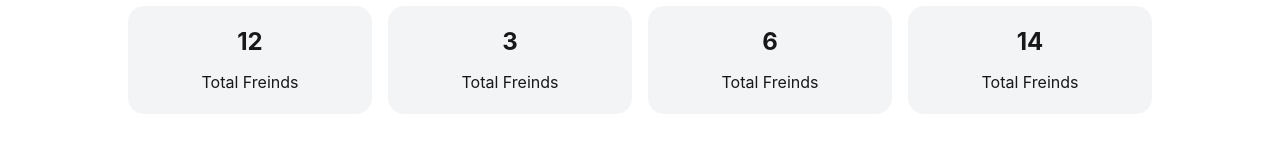
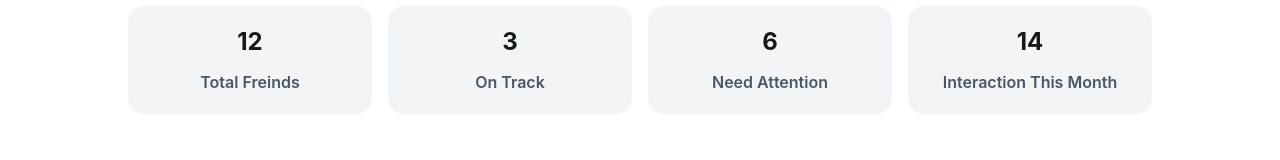
Before and after one commit to Symun-Hossain-Shifat/Assingment-seven-repository, a React (Vite) app: page / in a window 1280 px wide. Shown: the part 359-519 px from the top of the page. Built offline with nearby package versions, Linux system fonts and the light colour scheme.

Commit message:
Some Text Edit

```diff
--- a/src/Home.jsx
+++ b/src/Home.jsx
@@ -17,19 +17,19 @@ function HomePage() {
         <div className='grid grid-cols-1 md:grid-cols-4 gap-4 my-5'>
             <div className='bg-gray-100 rounded-2xl py-5 text-center items-center space-y-3 '>
                 <h2 className='font-bold text-2xl'>{Datas.length}</h2>
-                <p>Total Freinds</p>
+                <p className='font-semibold text-gray-600'>Total Freinds</p>
                 </div>
             <div className='bg-gray-100 rounded-2xl py-5 text-center items-center space-y-3 '>
                   <h2 className='font-bold text-2xl'>3</h2>
-                 <p>Total Freinds</p>
+                 <p  className='font-semibold text-gray-600'>On Track</p>
                 </div>
             <div className='bg-gray-100 rounded-2xl py-5 text-center items-center space-y-3  '>
                 <h2 className='font-bold text-2xl'>6</h2>
-                <p>Total Freinds</p>
+                <p  className='font-semibold text-gray-600'>Need Attention</p>
                 </div>
             <div className='bg-gray-100 rounded-2xl py-5 text-center items-center space-y-3 '>
                 <h2 className='font-bold text-2xl'>14</h2>
-               <p>Total Freinds</p>
+               <p  className='font-semibold text-gray-600'>Interaction This Month</p>
                 </div>
         </div>
 
```
